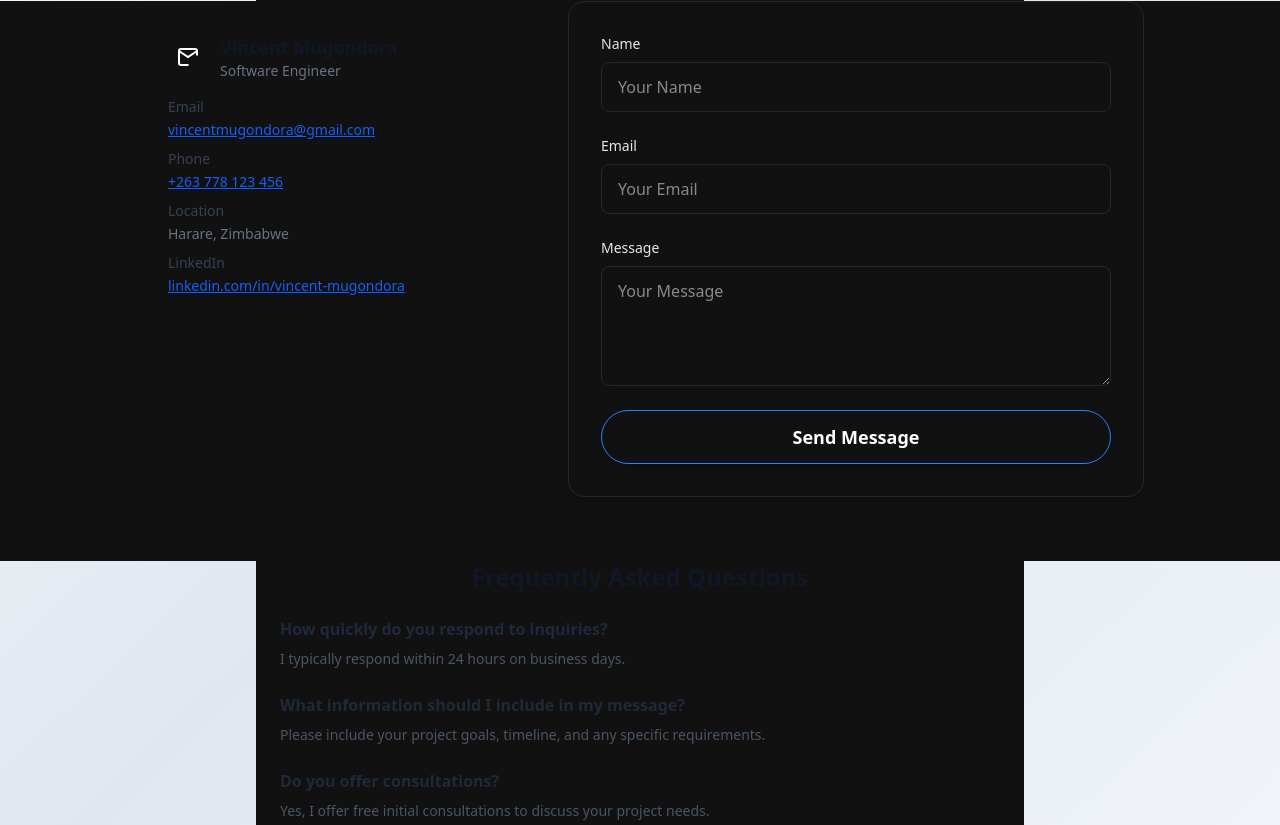
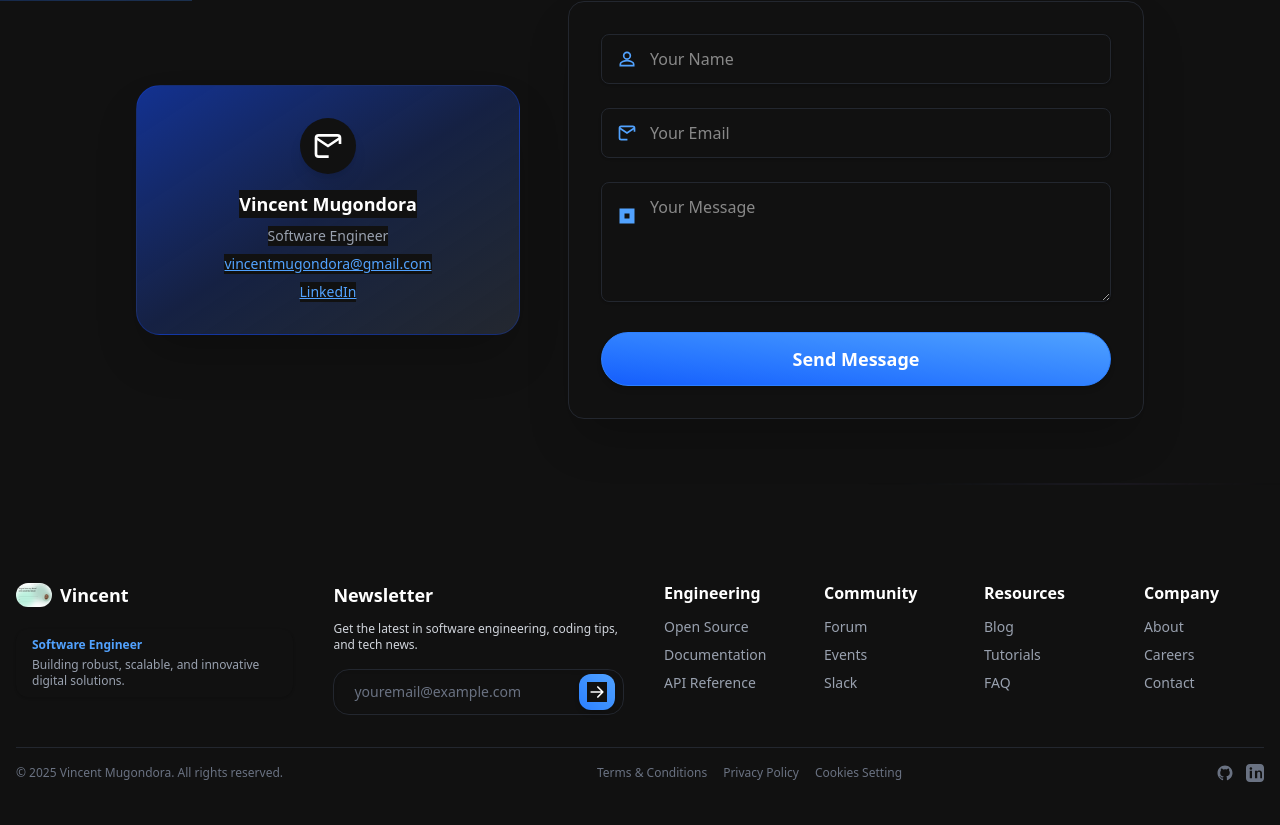
Before and after one commit to VincentMugondora/my_portfolio, a Next.js app: page /contact in a window 1280 px wide. Shown: the part 395-1220 px from the top of the page. Built offline with nearby package versions, Linux system fonts and the light colour scheme.

Commit message:
Revamp ContactPage: remove FAQ section, enhance styling with gradient backgrounds, and improve form input design for a modern user experience.

```diff
--- a/src/pages/contact.tsx
+++ b/src/pages/contact.tsx
@@ -1,20 +1,5 @@
 import React, { useState } from 'react';
 import Navbar from '@/components/Navbar';
-
-const faqs = [
-  {
-    q: 'How quickly do you respond to inquiries?',
-    a: 'I typically respond within 24 hours on business days.'
-  },
-  {
-    q: 'What information should I include in my message?',
-    a: 'Please include your project goals, timeline, and any specific requirements.'
-  },
-  {
-    q: 'Do you offer consultations?',
-    a: 'Yes, I offer free initial consultations to discuss your project needs.'
-  },
-];
 
 const ContactPage: React.FC = () => {
   const [form, setForm] = useState({ name: '', email: '', message: '' });
@@ -51,108 +36,101 @@ const ContactPage: React.FC = () => {
   };
 
   return (
-    <div className="min-h-screen flex flex-col bg-gradient-to-br from-[#f8fafc] via-[#e0e7ef] to-[#f1f5f9]">
+    <div className="relative min-h-screen flex flex-col bg-[#111111] overflow-hidden">
+      {/* Gradient background */}
+      <div className="absolute inset-0 z-0">
+        <div className="absolute -top-32 -left-32 w-[600px] h-[600px] bg-gradient-to-tr from-blue-700/40 via-blue-400/30 to-purple-500/20 rounded-full blur-3xl animate-pulse" />
+        <div className="absolute bottom-0 right-0 w-[400px] h-[400px] bg-gradient-to-br from-blue-500/30 via-blue-400/10 to-purple-400/20 rounded-full blur-2xl animate-pulse" />
+      </div>
       <Navbar />
-      <section className="flex flex-col items-center justify-center max-w-3xl mx-auto w-full px-6 pt-32 pb-8 text-center">
-        <h1 className="text-4xl md:text-5xl font-extrabold mb-4 leading-tight text-gray-900">
-          Contact <span className="text-blue-600 italic font-bold">Vincent</span>
+      <section className="flex flex-col items-center justify-center max-w-4xl mx-auto w-full px-6 pt-32 pb-8 text-center z-10 relative">
+        <h1 className="text-4xl md:text-5xl font-extrabold mb-4 leading-tight text-white drop-shadow-lg">
+          Get in <span className="text-blue-400 italic font-bold">Touch</span>
         </h1>
-        <p className="text-gray-600 mb-6 text-lg max-w-2xl">
-          I&apos;d love to hear from you. Whether you have a question, want to discuss a project, or just want to say hello, my inbox is always open.
+        <p className="text-gray-300 mb-6 text-lg max-w-2xl">
+          Have a project in mind or want to connect? Fill out the form below or email me directly at <a href="mailto:vincentmugondora@gmail.com" className="text-blue-400 underline">vincentmugondora@gmail.com</a>.
         </p>
       </section>
-      <section className="flex flex-col md:flex-row items-start justify-center w-full px-4 pb-16 gap-12">
+      <section className="flex flex-col md:flex-row items-center justify-center w-full px-4 pb-16 gap-12 z-10 relative">
         {/* Contact Card */}
-        <div className="shadow-none rounded-2xl p-8 flex flex-col items-start max-w-sm w-full mx-auto md:mx-0 bg-transparent border-none">
-          <div className="flex items-center gap-3 mb-4">
-            <div className="bg-blue-600 rounded-full p-2">
-              <svg width="24" height="24" fill="none" viewBox="0 0 24 24" stroke="#fff"><path d="M21 10.5V6a2 2 0 0 0-2-2H5a2 2 0 0 0-2 2v12a2 2 0 0 0 2 2h7.5" strokeWidth="2"/><path d="M3 6l9 6 9-6" strokeWidth="2"/></svg>
-            </div>
-            <div>
-              <div className="text-gray-900 text-lg font-bold">Vincent Mugondora</div>
-              <div className="text-gray-500 text-sm">Software Engineer</div>
-            </div>
+        <div className="bg-gradient-to-br from-blue-700/60 via-blue-900/40 to-[#23272F] border border-blue-700/30 shadow-2xl rounded-3xl p-8 flex flex-col items-center mb-10 md:mb-0 max-w-sm w-full animate-fade-in">
+          <div className="bg-blue-600 rounded-full p-3 mb-4 shadow-lg">
+            <svg width="32" height="32" fill="none" viewBox="0 0 24 24" stroke="#fff"><path d="M21 10.5V6a2 2 0 0 0-2-2H5a2 2 0 0 0-2 2v12a2 2 0 0 0 2 2h7.5" strokeWidth="2"/><path d="M3 6l9 6 9-6" strokeWidth="2"/></svg>
           </div>
-          <div className="mb-2">
-            <span className="block text-gray-700 text-sm font-medium">Email</span>
-            <a href="mailto:vincentmugondora@gmail.com" className="text-blue-600 underline text-sm">vincentmugondora@gmail.com</a>
-          </div>
-          <div className="mb-2">
-            <span className="block text-gray-700 text-sm font-medium">Phone</span>
-            <a href="tel:+263778123456" className="text-blue-600 underline text-sm">+263 778 123 456</a>
-          </div>
-          <div className="mb-2">
-            <span className="block text-gray-700 text-sm font-medium">Location</span>
-            <span className="text-gray-500 text-sm">Harare, Zimbabwe</span>
-          </div>
-          <div className="mb-2">
-            <span className="block text-gray-700 text-sm font-medium">LinkedIn</span>
-            <a href="https://www.linkedin.com/in/vincent-mugondora-7b2a922b3" target="_blank" rel="noopener noreferrer" className="text-blue-600 underline text-sm">linkedin.com/in/vincent-mugondora</a>
-          </div>
+          <div className="text-white text-lg font-bold mb-2">Vincent Mugondora</div>
+          <div className="text-gray-400 text-sm mb-2">Software Engineer</div>
+          <a href="mailto:vincentmugondora@gmail.com" className="text-blue-400 underline text-sm mb-2">vincentmugondora@gmail.com</a>
+          <a href="https://www.linkedin.com/in/vincent-mugondora-7b2a922b3" target="_blank" rel="noopener noreferrer" className="text-blue-400 underline text-sm">LinkedIn</a>
         </div>
         {/* Contact Form */}
-        <form onSubmit={handleSubmit} className="w-full max-w-xl bg-[#18181b] border border-[#23272F] rounded-2xl shadow-lg p-8 flex flex-col gap-6 mx-auto md:mx-0">
-          <div className="flex flex-col gap-2">
-            <label htmlFor="name" className="text-gray-200 font-medium text-sm">Name</label>
+        <form onSubmit={handleSubmit} className="w-full max-w-xl bg-[#18181b]/90 rounded-2xl shadow-2xl p-8 flex flex-col gap-6 border border-[#23272F] animate-fade-in">
+          <div className="relative">
             <input
-              id="name"
               type="text"
               name="name"
               placeholder="Your Name"
               value={form.name}
               onChange={handleChange}
-              className="bg-[#23272F] text-white px-4 py-3 rounded-lg border border-[#23272F] focus:border-blue-500 outline-none text-base w-full transition-all duration-200"
+              className="bg-[#23272F] text-white px-12 py-3 rounded-lg border border-[#23272F] focus:border-blue-500 outline-none text-base w-full transition-all duration-200 shadow-sm"
               required
             />
+            <span className="absolute left-4 top-1/2 -translate-y-1/2 text-blue-400">
+              <svg width="20" height="20" fill="none" viewBox="0 0 24 24" stroke="currentColor"><path d="M12 12c2.21 0 4-1.79 4-4s-1.79-4-4-4-4 1.79-4 4 1.79 4 4 4zm0 2c-2.67 0-8 1.34-8 4v2h16v-2c0-2.66-5.33-4-8-4z" strokeWidth="2"/></svg>
+            </span>
           </div>
-          <div className="flex flex-col gap-2">
-            <label htmlFor="email" className="text-gray-200 font-medium text-sm">Email</label>
+          <div className="relative">
             <input
-              id="email"
               type="email"
               name="email"
               placeholder="Your Email"
               value={form.email}
               onChange={handleChange}
-              className="bg-[#23272F] text-white px-4 py-3 rounded-lg border border-[#23272F] focus:border-blue-500 outline-none text-base w-full transition-all duration-200"
+              className="bg-[#23272F] text-white px-12 py-3 rounded-lg border border-[#23272F] focus:border-blue-500 outline-none text-base w-full transition-all duration-200 shadow-sm"
               required
             />
+            <span className="absolute left-4 top-1/2 -translate-y-1/2 text-blue-400">
+              <svg width="20" height="20" fill="none" viewBox="0 0 24 24" stroke="currentColor"><path d="M21 10.5V6a2 2 0 0 0-2-2H5a2 2 0 0 0-2 2v12a2 2 0 0 0 2 2h7.5" strokeWidth="2"/><path d="M3 6l9 6 9-6" strokeWidth="2"/></svg>
+            </span>
           </div>
-          <div className="flex flex-col gap-2">
-            <label htmlFor="message" className="text-gray-200 font-medium text-sm">Message</label>
+          <div className="relative">
             <textarea
-              id="message"
               name="message"
               placeholder="Your Message"
               value={form.message}
               onChange={handleChange}
-              className="bg-[#23272F] text-white px-4 py-3 rounded-lg border border-[#23272F] focus:border-blue-500 outline-none text-base w-full min-h-[120px] transition-all duration-200"
+              className="bg-[#23272F] text-white px-12 py-3 rounded-lg border border-[#23272F] focus:border-blue-500 outline-none text-base w-full min-h-[120px] transition-all duration-200 shadow-sm"
               required
             />
+            <span className="absolute left-4 top-6 text-blue-400">
+              <svg width="20" height="20" fill="none" viewBox="0 0 24 24" stroke="currentColor"><path d="M4 4v16h16V4H4zm2 2h12v12H6V6zm2 2v8h8V8H8z" strokeWidth="2"/></svg>
+            </span>
           </div>
           <button
             type="submit"
             disabled={status === 'loading'}
-            className="bg-blue-600 hover:bg-blue-700 text-white px-8 py-3 rounded-full font-semibold text-lg shadow-md hover:shadow-lg transition-transform duration-200 transform hover:scale-105 border border-blue-500 disabled:opacity-60"
+            className="bg-gradient-to-tr from-blue-600 to-blue-400 hover:from-blue-700 hover:to-blue-500 text-white px-8 py-3 rounded-full font-semibold text-lg shadow-md hover:shadow-lg transition-transform duration-200 transform hover:scale-105 border border-blue-500 disabled:opacity-60 flex items-center justify-center gap-2"
           >
-            {status === 'loading' ? 'Sending...' : status === 'success' ? 'Sent!' : 'Send Message'}
+            {status === 'loading' ? (
+              <span className="animate-spin inline-block w-5 h-5 border-2 border-white border-t-transparent rounded-full"></span>
+            ) : status === 'success' ? (
+              <svg width="24" height="24" fill="none" viewBox="0 0 24 24" stroke="#fff"><path d="M5 13l4 4L19 7" strokeWidth="2" strokeLinecap="round" strokeLinejoin="round"/></svg>
+            ) : (
+              'Send Message'
+            )}
           </button>
-          {status === 'success' && <div className="text-green-600 text-sm mt-2">{msg}</div>}
-          {status === 'error' && <div className="text-red-600 text-sm mt-2">{msg}</div>}
+          {status === 'success' && <div className="text-green-400 text-sm mt-2 animate-fade-in">{msg}</div>}
+          {status === 'error' && <div className="text-red-400 text-sm mt-2 animate-fade-in">{msg}</div>}
         </form>
       </section>
-      {/* FAQ Section */}
-      <section className="max-w-3xl mx-auto w-full px-6 pb-20">
-        <h2 className="text-2xl font-bold text-gray-900 mb-6 text-center">Frequently Asked Questions</h2>
-        <div className="flex flex-col gap-6">
-          {faqs.map((faq, idx) => (
-            <div key={idx} className="rounded-xl p-0 shadow-none bg-transparent border-none">
-              <div className="font-semibold text-gray-800 mb-2">{faq.q}</div>
-              <div className="text-gray-600 text-sm">{faq.a}</div>
-            </div>
-          ))}
-        </div>
-      </section>
+      <style jsx>{`
+        .animate-fade-in {
+          animation: fadeIn 0.8s ease;
+        }
+        @keyframes fadeIn {
+          from { opacity: 0; transform: translateY(20px); }
+          to { opacity: 1; transform: none; }
+        }
+      `}</style>
     </div>
   );
 };
```
